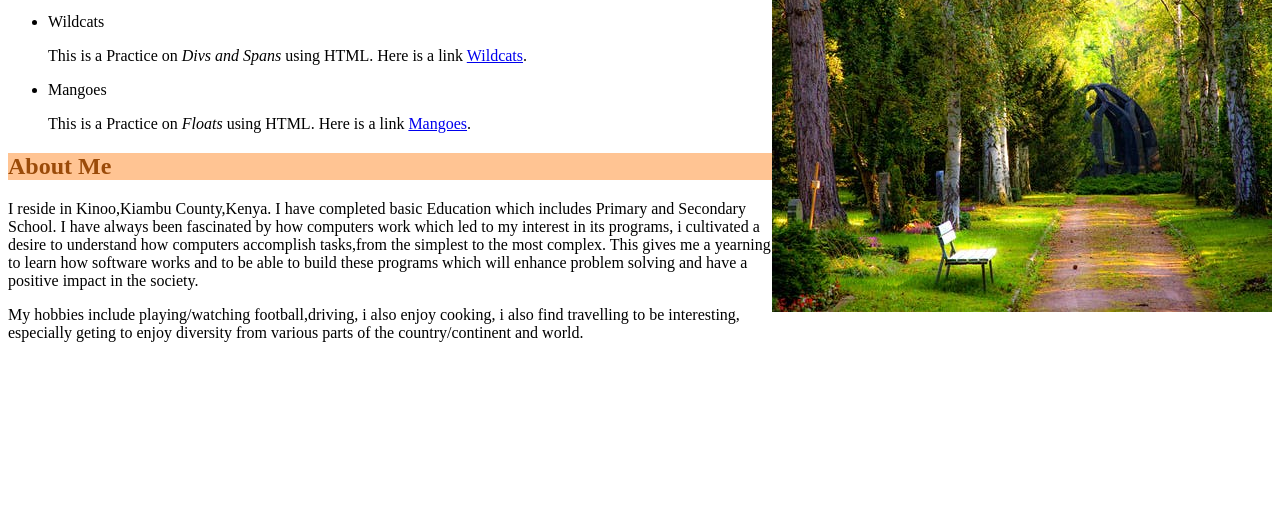
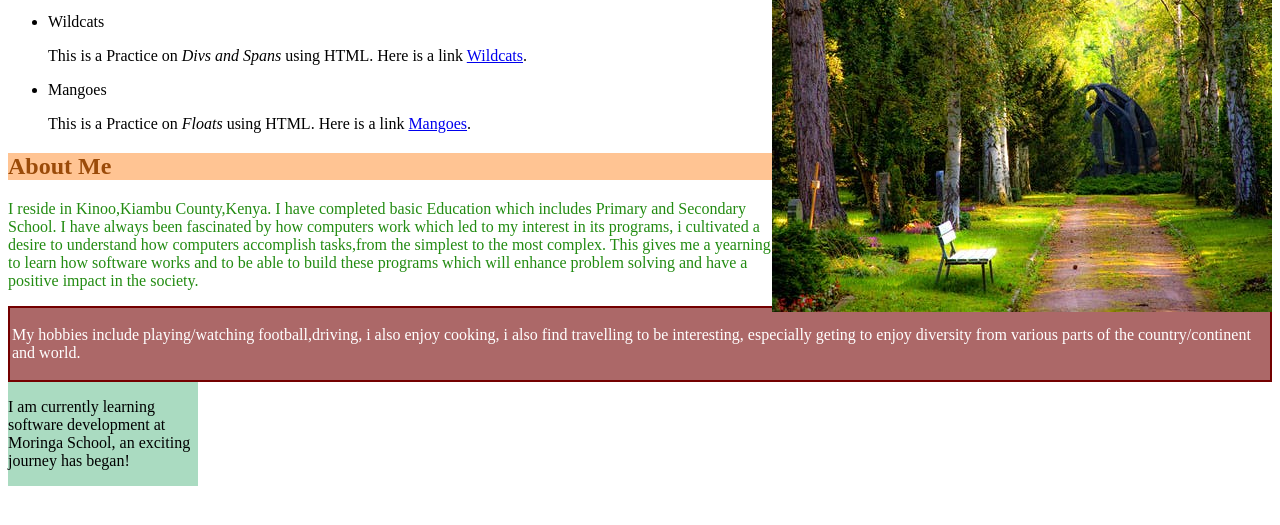
Before and after one commit to Isaac-waithaka/Portfolio, a plain HTML site: page portfolio.html in a window 1280 px wide. Shown: the part 101-626 px from the top of the page. Drawn offline with Linux system fonts and the light colour scheme.

Commit message:
Add styling effects

```diff
--- a/css/styles.css
+++ b/css/styles.css
@@ -10,3 +10,20 @@ h2 {
   color: #9B4B09;
   background-color: #FFC493;
 }
+.me {
+  color: #228B11;
+}
+.hobbies{
+  color: white;
+
+}
+.hobbies {
+  border: 2px solid #740000;
+  padding: 2px;
+  background-color: #AC6868;
+}
+.sidebar {
+  width: 15%;
+  float: left;
+  background-color: #AADBC1;
+}
--- a/portfolio.html
+++ b/portfolio.html
@@ -3,17 +3,24 @@
   <head>
     <title>ISAAC WAITHAKA</title>
     <link href="css/styles.css" rel="stylesheet" type="text/css">
-    <h1> Isaac Waithaka Portfolio Page </h1>
+    <h1> Isaac Waithaka Portfolio Page   </h1>
   </head>
   <body>
     <img src="img/nature.jpg" alt="A Nature Photo">
-    <p>Here are some small projects I completed when learning <strong>HTML and CSS</strong></p>
+      <p>Here are some small projects I completed when learning <strong>HTML and CSS</strong></p>
     <ul>
       <li>Wildcats</li> <p>This is a Practice on <em>Divs and Spans</em> using HTML. Here is a link <a href="wildcats.html">Wildcats</a>.</p>
       <li>Mangoes</li> <p>This is a Practice on <em>Floats</em> using HTML. Here is a link <a href="mango.html">Mangoes</a>.</p>
     </ul>
-  <h2> About Me </h2>
-  <p>I reside in Kinoo,Kiambu County,Kenya. I have completed basic Education which includes Primary and Secondary School. I have always been fascinated by how computers work which led to my interest in its programs, i cultivated a desire to understand how computers accomplish tasks,from the simplest to the most complex. This gives me a yearning to learn how software works and to be able to build these programs which will enhance problem solving and have a positive impact in the society.</p>
-  <p>My hobbies include playing/watching football,driving, i also enjoy cooking, i also find travelling to be interesting, especially geting to enjoy diversity from various parts of the country/continent and world.</p>
+    <div class="me">
+      <h2> About Me </h2>
+      <p>I reside in Kinoo,Kiambu County,Kenya. I have completed basic Education which includes Primary and Secondary School. I have always been fascinated by how computers work which led to my interest in its programs, i cultivated a desire to understand how computers accomplish tasks,from the simplest to the most complex. This gives me a yearning to learn how software works and to be able to build these programs which will enhance problem solving and have a positive impact in the society.</p>
+    </div>
+    <div class="hobbies">
+      <p>My hobbies include playing/watching football,driving, i also enjoy cooking, i also find travelling to be interesting, especially geting to enjoy diversity from various parts of the country/continent and world.</p>
+    </div>
+    <div class="sidebar">
+    <p>I am currently learning software development at Moringa School, an exciting journey has began!</p>
+    </div>
   </body>
 </html>
```
